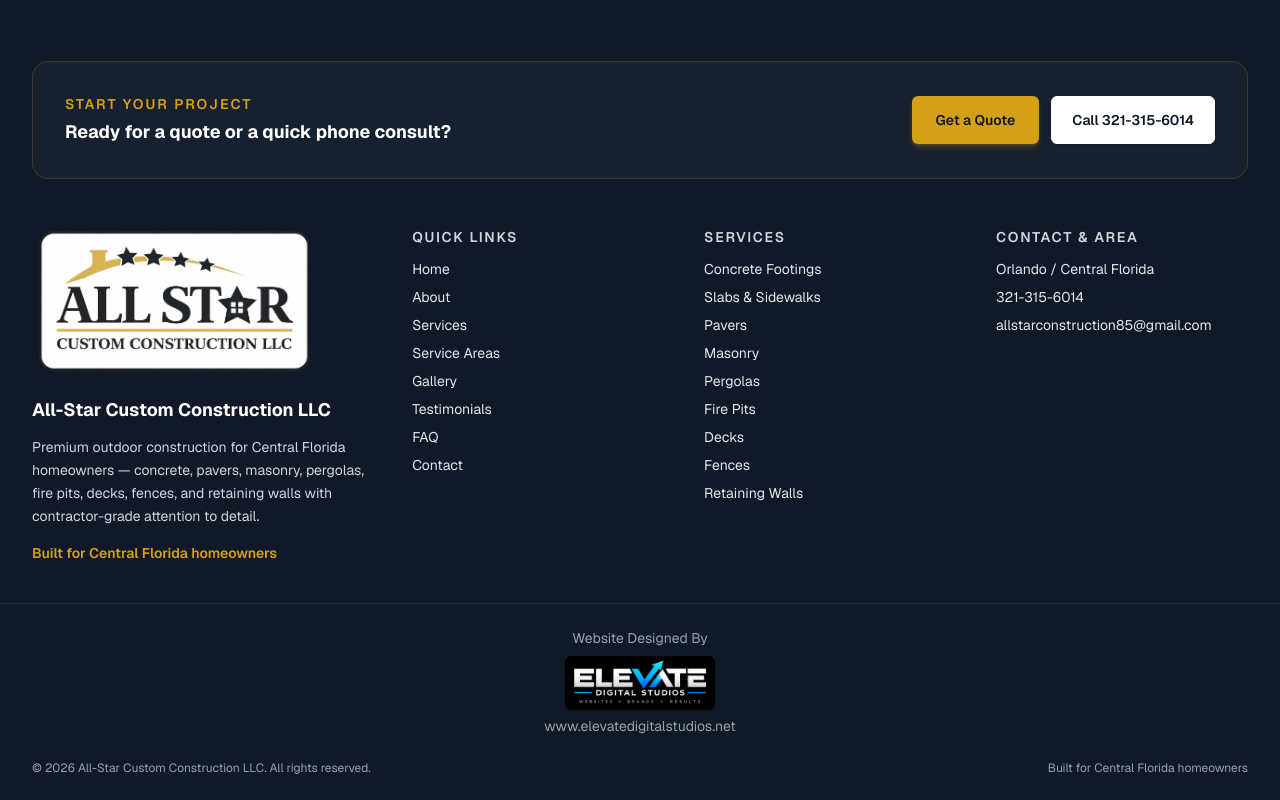
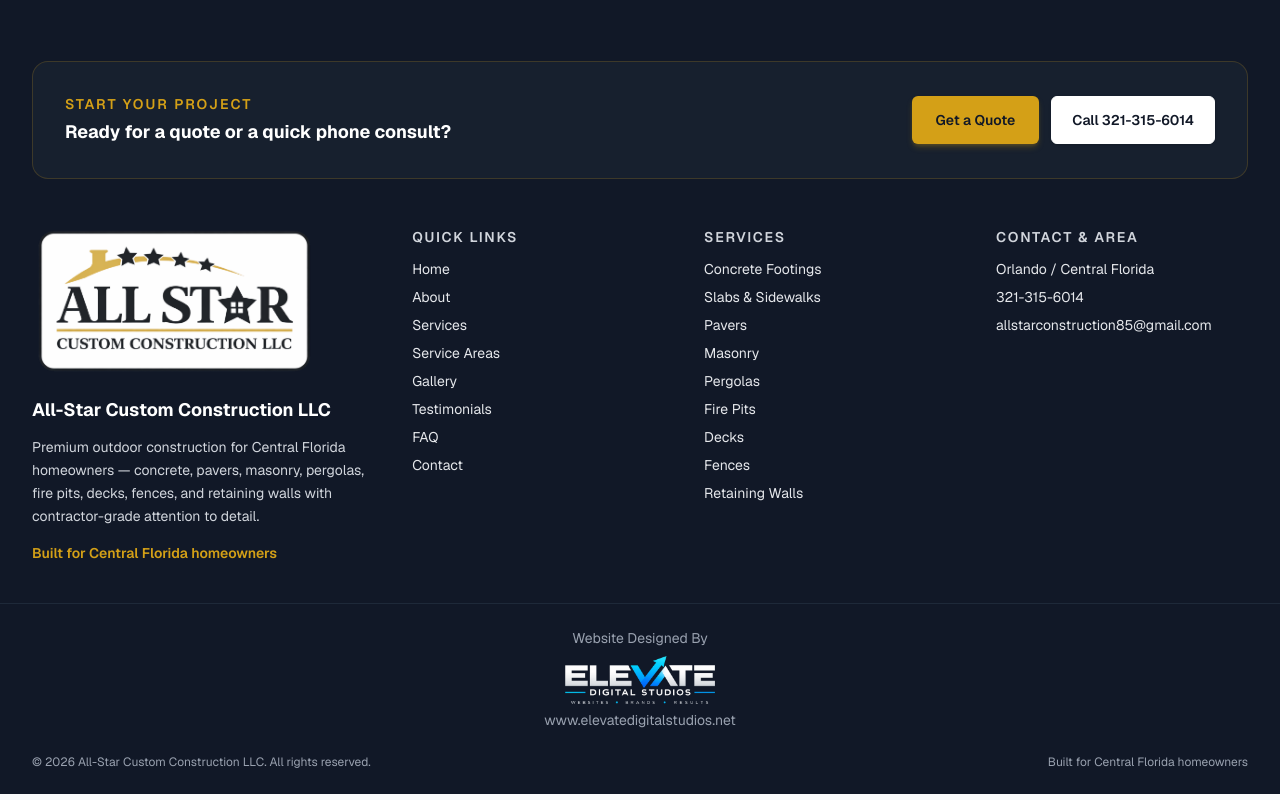
Before and after one commit to Skipp3r407/allstar-construction-site, a Next.js app: page / in a window 1280 px wide. Shown: the part 7262-8062 px from the top of the page. Built offline with nearby package versions, Linux system fonts and the light colour scheme; no server answers.

Commit message:
Footer credit: current Elevate logo, transparent background
Co-Authored-By: Claude Opus 5.5 <noreply@anthropic.com>

```diff
--- a/components/footer.tsx
+++ b/components/footer.tsx
@@ -106,9 +106,9 @@ export function Footer() {
               <Image
                 src="/images/elevate-logo-wide.png"
                 alt="Elevate Digital Studios"
-                width={180}
-                height={64}
-                className="h-auto w-[150px] rounded-md object-contain"
+                width={480}
+                height={152}
+                className="h-auto w-[150px] object-contain"
               />
             </a>
             <a
```
Also changed, not shown: public/images/elevate-logo-wide.png.
